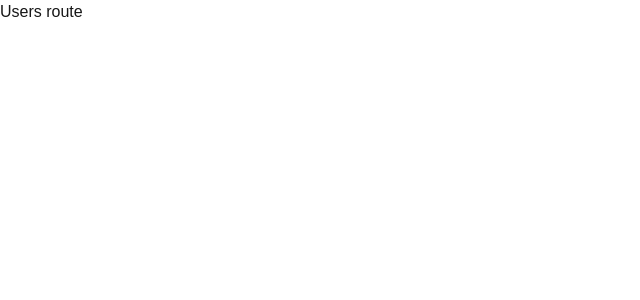
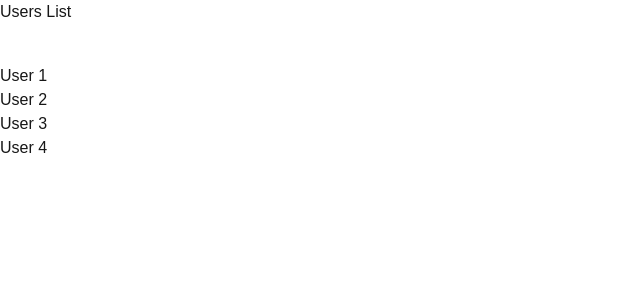
Before and after one commit to GadisaAboma/nextjs-crash-course, a Next.js app: page /dashboard/users in a window 1280 px wide. Shown: the top 300 px of the page, without its empty margins (0-640 px from the left). Built offline with nearby package versions, Linux system fonts and the light colour scheme.

Commit message:
created my first dynamic route

```diff
--- /dev/null
+++ b/app/dashboard/users/[id]/page.tsx
@@ -0,0 +1,7 @@
+import React from "react";
+
+const Page = () => {
+  return <div>USER DETAIL PAGE</div>;
+};
+
+export default Page;
--- a/app/dashboard/users/page.tsx
+++ b/app/dashboard/users/page.tsx
@@ -1,11 +1,26 @@
-import React from 'react'
+import Link from "next/link";
+import React from "react";
 
 const Users = () => {
   return (
     <div>
-      Users route
+      <h1>Users List</h1>
+      <ul className="mt-10">
+        <li>
+          <Link href="/dashboard/users/1">User 1</Link>
+        </li>
+        <li>
+          <Link href="/dashboard/users/2">User 2</Link>
+        </li>
+        <li>
+          <Link href="/dashboard/users/3">User 3</Link>
+        </li>
+        <li>
+          <Link href="/dashboard/users/4">User 4</Link>
+        </li>
+      </ul>
     </div>
-  )
-}
+  );
+};
 
-export default Users
+export default Users;
```
